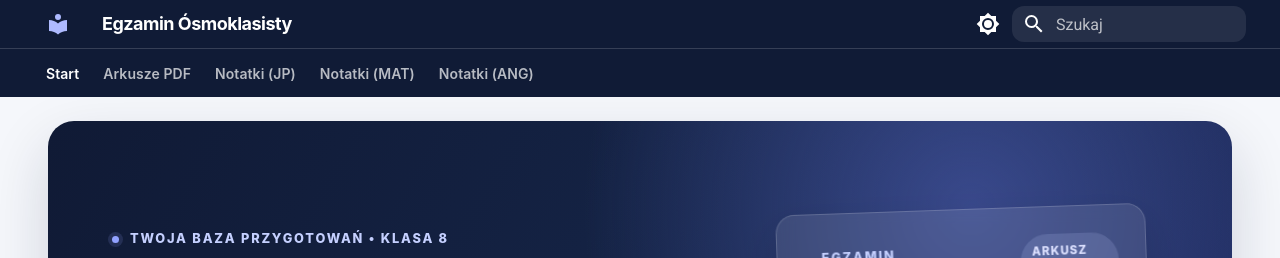
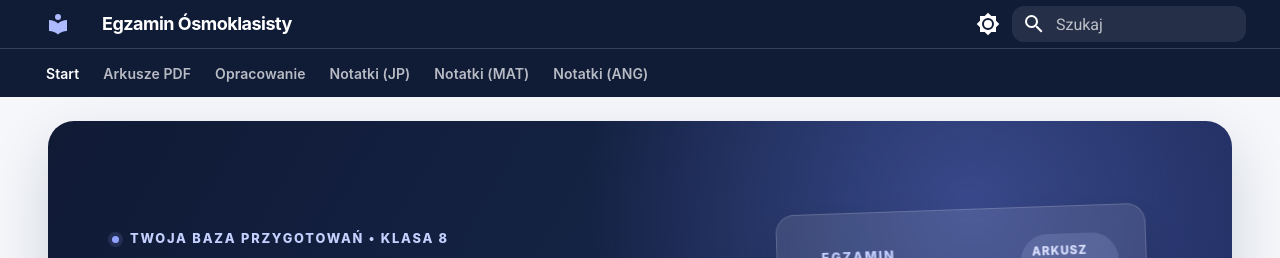
Before and after one commit to dchorazkiewicz/Egzamin_8K_JP, an MkDocs documentation site: the page built from docs/index.md, in a window 1280 px wide and 900 px high. Shown: the top 258 px of the window. Built offline with MkDocs 1.6.1 and Material for MkDocs 9.7.7, drawn with Linux system fonts in a browser that asks for light colours.

Commit message:
Link complete Polish exam HTML edition in navigation and stylesheet

```diff
--- a/mkdocs.yml
+++ b/mkdocs.yml
@@ -3,6 +3,7 @@ site_description: Repozytorium materiałów i opracowań egzaminacyjnych.
 
 extra_css:
   - stylesheets/e8-modern.css
+  - stylesheets/e8-longread.css
 
 extra_javascript:
   - javascripts/e8-catalog.js
@@ -13,6 +14,7 @@ extra_javascript:
 nav:
   - Start: index.md
   - Arkusze PDF: pdfs.md
+  - Opracowanie: opracowania/polski-2026.md
   - Notatki (JP): notatki-jezyk-polski.md
   - Notatki (MAT): notatki-matematyka.md
   - Notatki (ANG): notatki-jezyk-angielski.md
```
